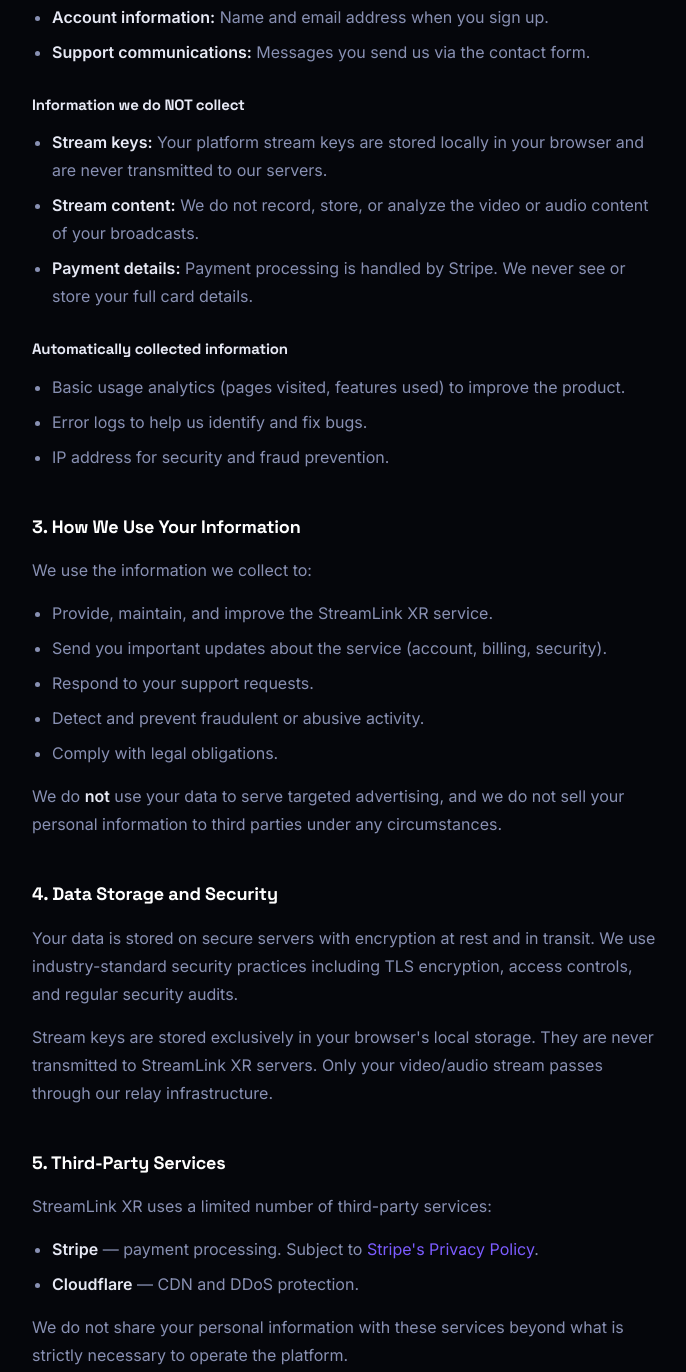
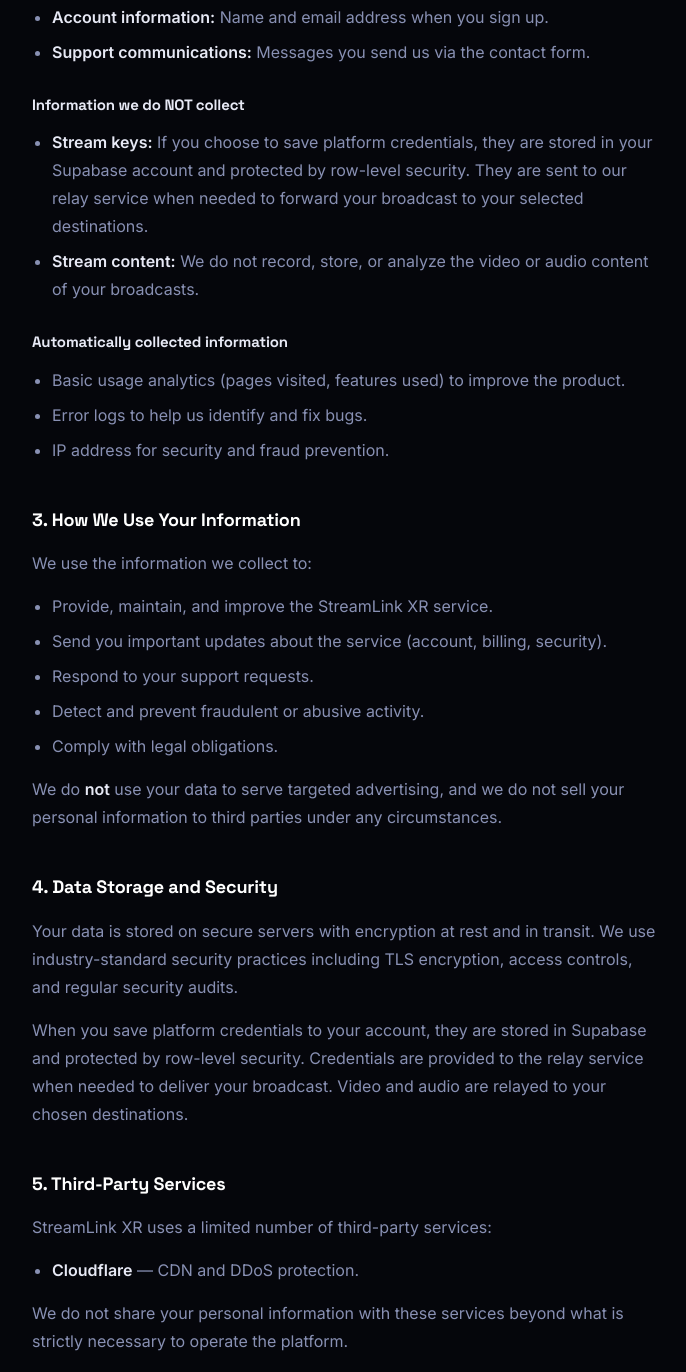
Before and after one commit to devshieldhq/Streamlink, a website: page streamlink-server/public/privacy.html in a window 1280 px wide. Shown: the part 777-2149 px from the top of the page, without its empty margins (296-982 px from the left). Drawn offline with Linux system fonts and the light colour scheme.

Commit message:
Correct product documentation and website policy claims

```diff
--- a/streamlink-server/public/privacy.html
+++ b/streamlink-server/public/privacy.html
@@ -41,9 +41,8 @@
     </ul>
     <h3>Information we do NOT collect</h3>
     <ul>
-      <li><strong style="color:var(--text)">Stream keys:</strong> Your platform stream keys are stored locally in your browser and are never transmitted to our servers.</li>
+      <li><strong style="color:var(--text)">Stream keys:</strong> If you choose to save platform credentials, they are stored in your Supabase account and protected by row-level security. They are sent to our relay service when needed to forward your broadcast to your selected destinations.</li>
       <li><strong style="color:var(--text)">Stream content:</strong> We do not record, store, or analyze the video or audio content of your broadcasts.</li>
-      <li><strong style="color:var(--text)">Payment details:</strong> Payment processing is handled by Stripe. We never see or store your full card details.</li>
     </ul>
     <h3>Automatically collected information</h3>
     <ul>
@@ -65,12 +64,11 @@
 
     <h2>4. Data Storage and Security</h2>
     <p>Your data is stored on secure servers with encryption at rest and in transit. We use industry-standard security practices including TLS encryption, access controls, and regular security audits.</p>
-    <p>Stream keys are stored exclusively in your browser's local storage. They are never transmitted to StreamLink XR servers. Only your video/audio stream passes through our relay infrastructure.</p>
+    <p>When you save platform credentials to your account, they are stored in Supabase and protected by row-level security. Credentials are provided to the relay service when needed to deliver your broadcast. Video and audio are relayed to your chosen destinations.</p>
 
     <h2>5. Third-Party Services</h2>
     <p>StreamLink XR uses a limited number of third-party services:</p>
     <ul>
-      <li><strong style="color:var(--text)">Stripe</strong> — payment processing. Subject to <a href="https://stripe.com/privacy" target="_blank">Stripe's Privacy Policy</a>.</li>
       <li><strong style="color:var(--text)">Cloudflare</strong> — CDN and DDoS protection.</li>
     </ul>
     <p>We do not share your personal information with these services beyond what is strictly necessary to operate the platform.</p>
```
